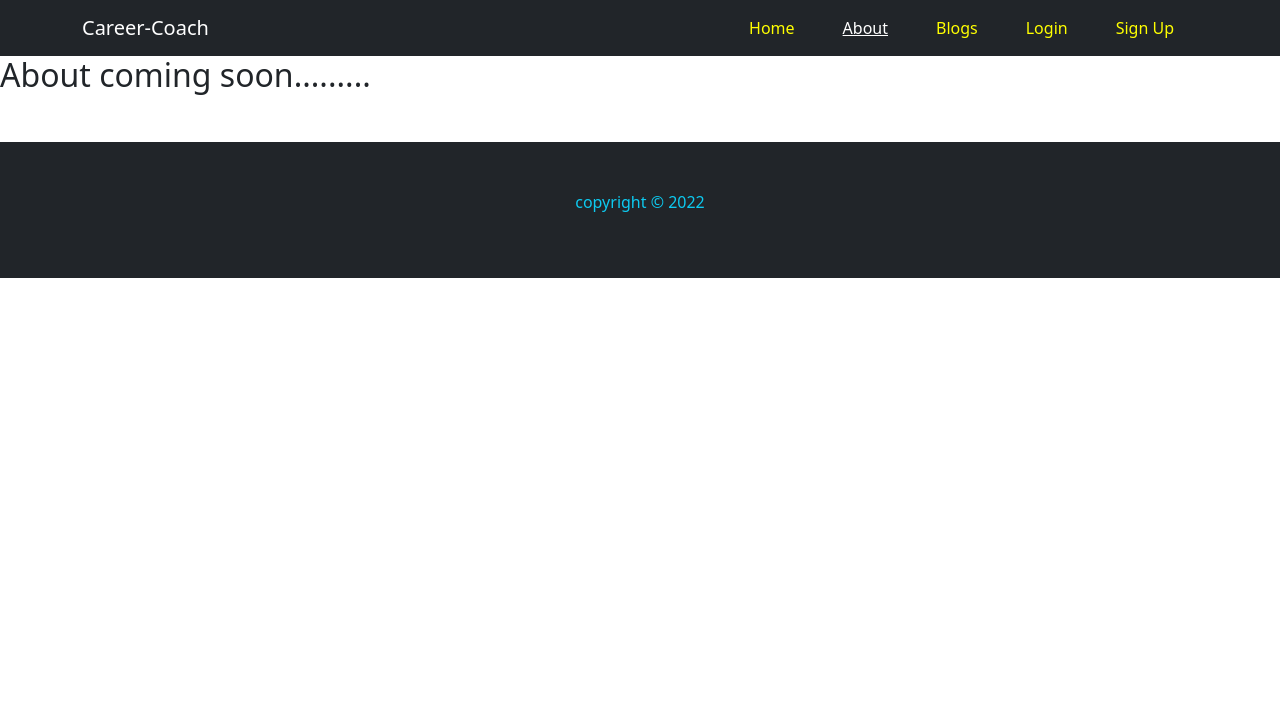
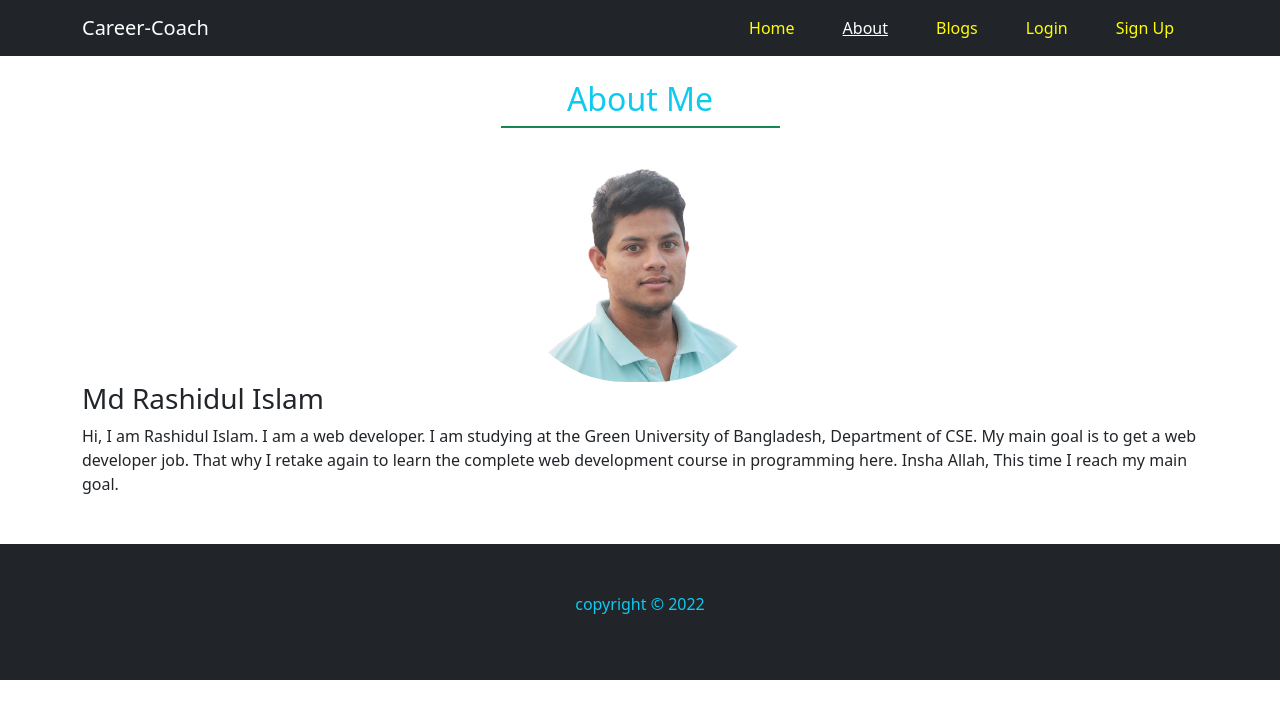
Before and after one commit to rashidul191/career-coach, a React (Create React App) app: page /about in a window 1280 px wide. Shown: the top 718 px of the page. Built offline with nearby package versions, Linux system fonts and the light colour scheme; no server answers; the HTML template or start-up script is replaced by a standard one.

Commit message:
edit about page

```diff
--- a/src/Page/About/About.js
+++ b/src/Page/About/About.js
@@ -1,11 +1,30 @@
-import React from 'react';
-
+import React from "react";
+import img from "../../Images/rashidul.png";
 const About = () => {
-    return (
-        <div>
-            <h2>About coming soon.........</h2>
+  return (
+    <div className="container">
+      <div className="my-4">
+        <h2 className="text-center text-info">About Me</h2>
+        <div
+          style={{ height: "2px" }}
+          className="w-25 bg-success mx-auto"
+        ></div>
+      </div>
+      <div>
+        <div className="text-center">
+          <img className="img-fluid rounded-pill" src={img} alt="" />
         </div>
-    );
+        <h3>Md Rashidul Islam</h3>
+        <p>
+          Hi, I am Rashidul Islam. I am a web developer. I am studying at the
+          Green University of Bangladesh, Department of CSE. My main goal is to
+          get a web developer job. That why I retake again to learn the complete
+          web development course in programming here. Insha Allah, This time I
+          reach my main goal.{" "}
+        </p>
+      </div>
+    </div>
+  );
 };
 
 export default About;
--- a/src/Page/Shared/Header/Header.js
+++ b/src/Page/Shared/Header/Header.js
@@ -7,7 +7,6 @@ import { signOut } from "firebase/auth";
 
 const Header = () => {
   const [user] = useAuthState(auth);
-
   const handleSignOut = () =>{
     signOut(auth)
   }
```
Also changed, not shown: src/Images/rashidul.png (added).
